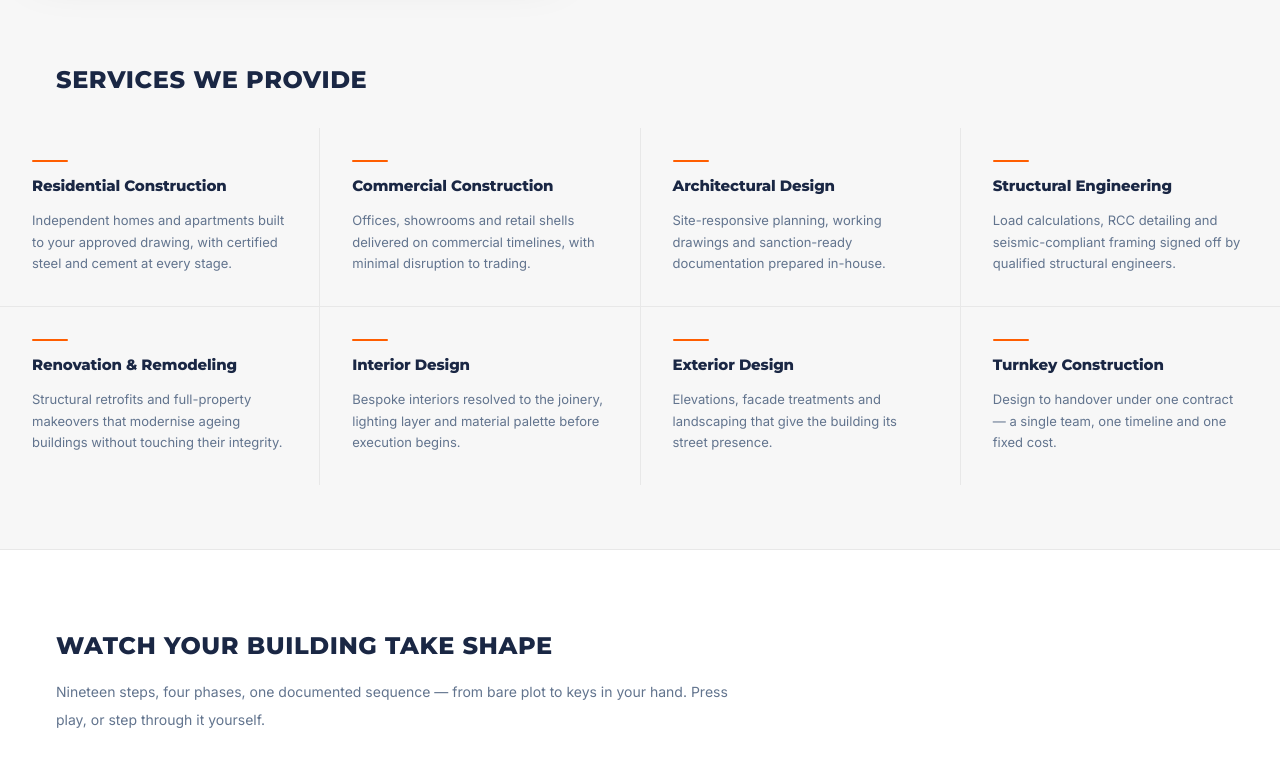
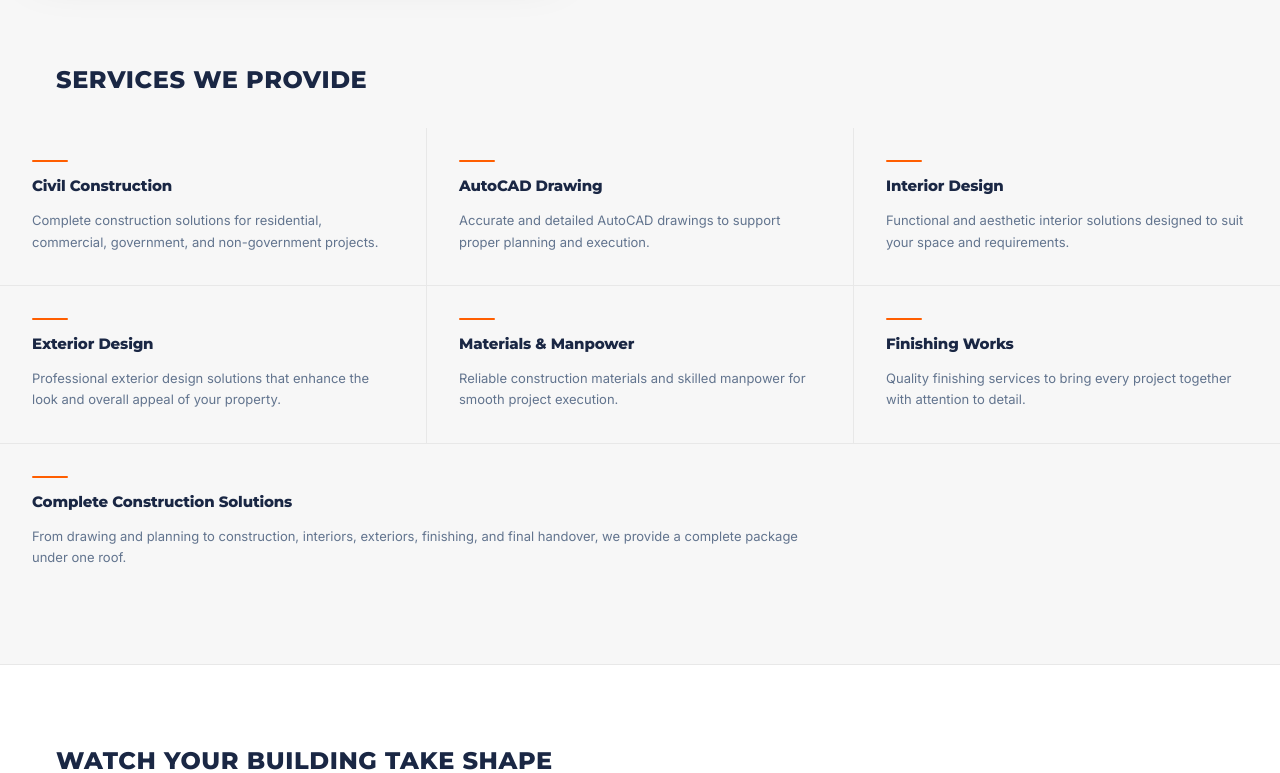
Before and after one commit to TechnoAS/reena-designs-constructions, a React (Vite) app: page /services in a window 1280 px wide. Shown: the part 818-1591 px from the top of the page. Built offline with nearby package versions, Linux system fonts and the light colour scheme; no server answers; a web font is replaced by a local one.

Commit message:
feat: update services offered with new descriptions and add complete package section

```diff
--- a/src/pages/Services.tsx
+++ b/src/pages/Services.tsx
@@ -9,38 +9,36 @@ import ServiceAreas from "@/components/ui/ServiceAreas"
 
 const SERVICES = [
   {
-    title: "Residential Construction",
-    copy: "Independent homes and apartments built to your approved drawing, with certified steel and cement at every stage.",
+    title: "Civil Construction",
+    copy: "Complete construction solutions for residential, commercial, government, and non-government projects.",
   },
   {
-    title: "Commercial Construction",
-    copy: "Offices, showrooms and retail shells delivered on commercial timelines, with minimal disruption to trading.",
-  },
-  {
-    title: "Architectural Design",
-    copy: "Site-responsive planning, working drawings and sanction-ready documentation prepared in-house.",
-  },
-  {
-    title: "Structural Engineering",
-    copy: "Load calculations, RCC detailing and seismic-compliant framing signed off by qualified structural engineers.",
-  },
-  {
-    title: "Renovation & Remodeling",
-    copy: "Structural retrofits and full-property makeovers that modernise ageing buildings without touching their integrity.",
+    title: "AutoCAD Drawing",
+    copy: "Accurate and detailed AutoCAD drawings to support proper planning and execution.",
   },
   {
     title: "Interior Design",
-    copy: "Bespoke interiors resolved to the joinery, lighting layer and material palette before execution begins.",
+    copy: "Functional and aesthetic interior solutions designed to suit your space and requirements.",
   },
   {
     title: "Exterior Design",
-    copy: "Elevations, facade treatments and landscaping that give the building its street presence.",
+    copy: "Professional exterior design solutions that enhance the look and overall appeal of your property.",
   },
   {
-    title: "Turnkey Construction",
-    copy: "Design to handover under one contract — a single team, one timeline and one fixed cost.",
+    title: "Materials & Manpower",
+    copy: "Reliable construction materials and skilled manpower for smooth project execution.",
+  },
+  {
+    title: "Finishing Works",
+    copy: "Quality finishing services to bring every project together with attention to detail.",
   },
 ] as const
+
+/** The package the six services add up to, shown as a full-width row. */
+const COMPLETE_PACKAGE = {
+  title: "Complete Construction Solutions",
+  copy: "From drawing and planning to construction, interiors, exteriors, finishing, and final handover, we provide a complete package under one roof.",
+} as const
 
 const CAPABILITY_STATS = [
   { value: `${SERVICES.length}`, label: "Disciplines" },
@@ -60,7 +58,7 @@ export default function Services() {
         buttonHref: "/contact",
       }}
     >
-      {/* Each of the eight disciplines is emitted as its own `Service`
+      {/* Each discipline is emitted as its own `Service`
           entity, which is what lets a query naming a service and a town
           ("renovation contractor in Ghatal") match a page whose copy never
           uses that exact phrase. */}
@@ -139,17 +137,16 @@ export default function Services() {
         </div>
       </section>
 
-      {/* ── The eight disciplines ─────────────────────────────────── */}
+      {/* ── The services ──────────────────────────────────────────── */}
       <section className="border-y border-hairline bg-surface py-14 lg:py-16">
         <div className={SITE_CONTAINER}>
           <SectionTitle title="SERVICES WE PROVIDE" align="left" className="mb-8" />
         </div>
 
         {/* Full-bleed, divided by hairline seams rather than boxed into cards —
-            the same ledger the About page uses. The decorative icon tiles are
-            gone: eight near-identical orange squares carried no information and
-            competed with the titles. */}
-        <div className="grid gap-px bg-hairline sm:grid-cols-2 lg:grid-cols-4">
+            the same ledger the About page uses. Six services fill two rows of
+            three; the complete package closes the ledger as a full-width row. */}
+        <div className="grid gap-px bg-hairline sm:grid-cols-2 lg:grid-cols-3">
           {SERVICES.map(({ title, copy }) => (
             <article key={title} className="group flex flex-col gap-3.5 bg-surface p-7 lg:p-8">
               <span
@@ -160,6 +157,18 @@ export default function Services() {
               <p className="text-[13px] leading-relaxed text-slate-500">{copy}</p>
             </article>
           ))}
+          <article className="group col-span-full flex flex-col gap-3.5 bg-surface p-7 lg:p-8">
+            <span
+              className="h-0.5 w-9 flex-none rounded-full bg-brand transition-all duration-500 group-hover:w-14"
+              aria-hidden="true"
+            />
+            <h3 className="montserrat font-800 text-[15px] leading-snug text-navy">
+              {COMPLETE_PACKAGE.title}
+            </h3>
+            <p className="max-w-3xl text-[13px] leading-relaxed text-slate-500">
+              {COMPLETE_PACKAGE.copy}
+            </p>
+          </article>
         </div>
       </section>
 
```
